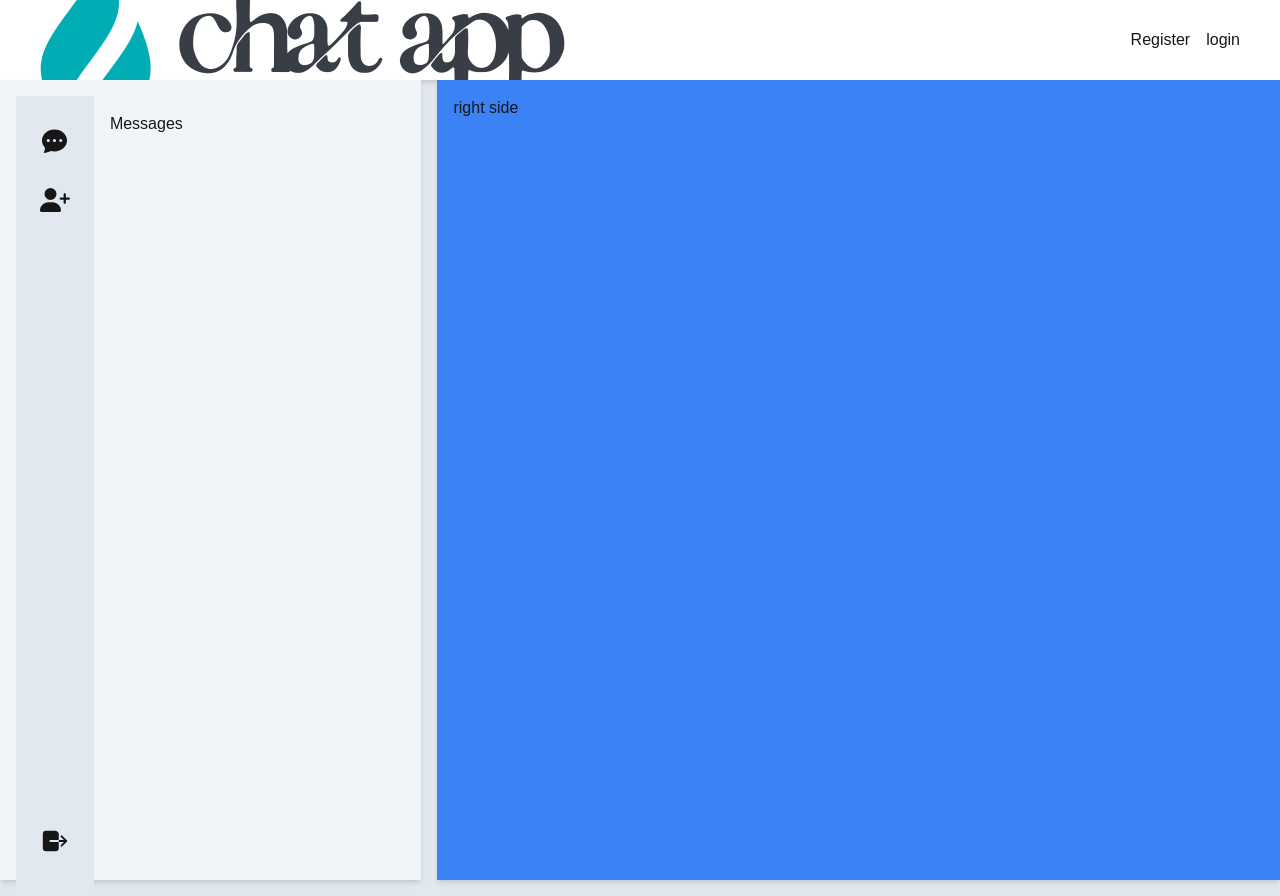
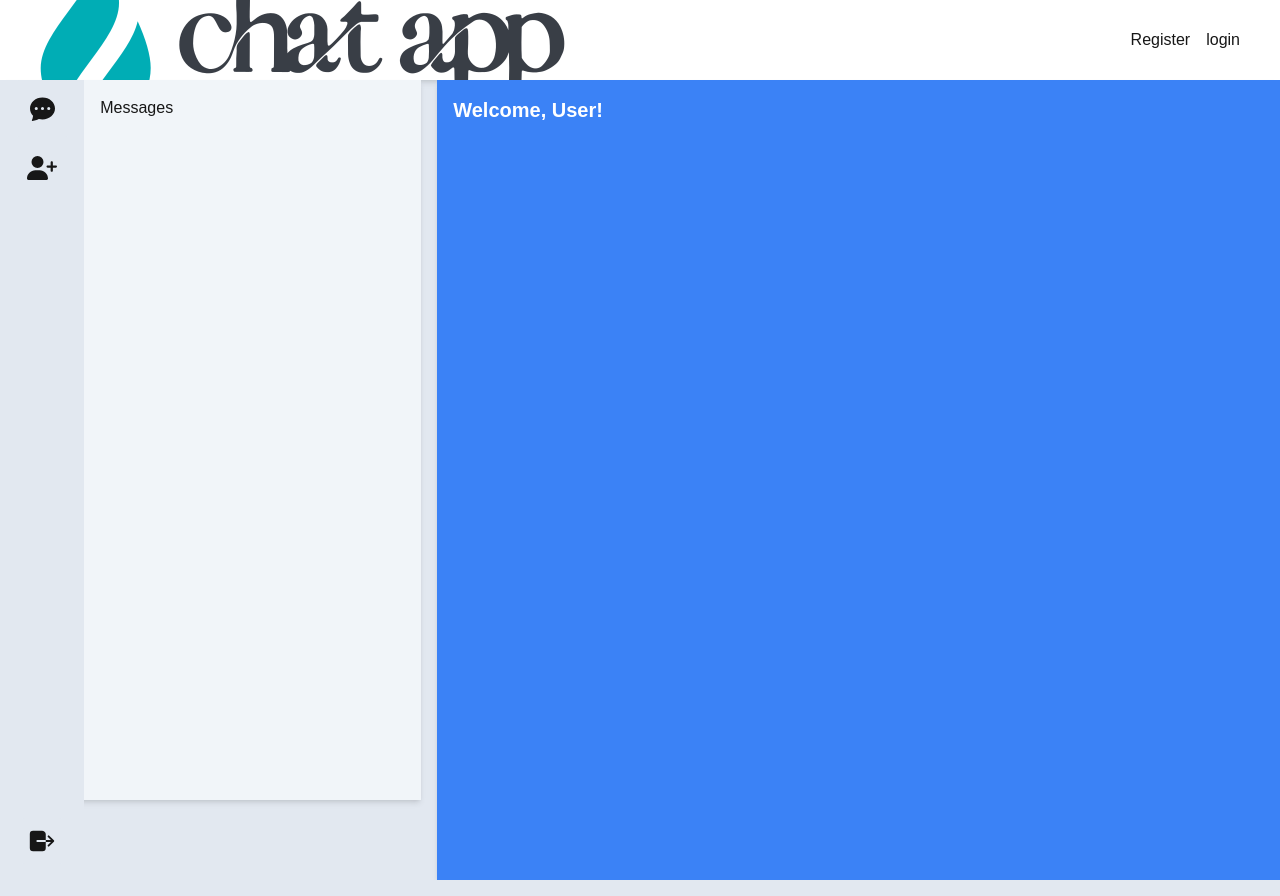
Before and after one commit to nevine1/chat-app-reduxt-tookit, a Next.js app in the folder client/: page /dashboard in a window 1280 px wide. Built offline with nearby package versions, Linux system fonts and the light colour scheme.

Commit message:
fixing the issue for displaying username

```diff
--- a/client/src/app/dashboard/page.js
+++ b/client/src/app/dashboard/page.js
@@ -1,28 +1,38 @@
 "use client"
-import { useEffect } from "react";
+import { useEffect, useState } from "react";
 import { useRouter } from "next/navigation";
 import SideBar from '../../components/messaging/SideBar'
-//import UserDetails from "@/components/UserDetails";
+import { useSelector } from 'react-redux'
+
 
 const page = () => {
+
+
     const router = useRouter();
+    const user = useSelector((state) => state.auth.user);
+    console.log("User in Dashboard:", user);
 
-    /* useEffect(() => {
-        const token = localStorage.getItem("token");
-        if (!token) {
-            router.push("/auth/login");
-        }
-    }, []); */
+    const profile_pic = user?.profile_pic ? `/assets/${user.profile_pic}` : "/assets/flower.jpg";
+    const userName = user?.name || "User";
 
     return (
-        <div className="flex flex-col sm:flex-row  h-screen gap-4">
-            <div className="w-full sm:w-1/3 bg-slate-100 p-4 shadow-md">
-                <SideBar/>
+        <div className="flex flex-col sm:flex-row h-screen gap-4">
+            <div className="w-full sm:w-1/3 h-[calc(100vh-5rem)] bg-slate-100 shadow-md">
+                <SideBar />
             </div>
-            <div className="w-full sm:w-2/3 bg-blue-500 p-4 shadow-md">right side</div>
+            <div className="w-full sm:w-2/3 bg-blue-500 p-4 shadow-md">
+                <h1 className="text-xl font-bold text-white">Welcome, { userName}!</h1>
+                {user?.profile_pic && (
+                    <img
+                        src={profile_pic}
+                        alt="Profile"
+                        className="w-20 h-20 rounded-full mt-4"
+                    />
+                )}
+            </div>
+        </div>
 
-        </div>
-    )
+            )
 };
 
 export default page;
--- a/client/src/components/Navbar.js
+++ b/client/src/components/Navbar.js
@@ -12,8 +12,8 @@ const Navbar = () => {
   const dispatch = useDispatch();
   const router = useRouter();
     const {user, token} = useSelector((state) => state.auth)
-  console.log("user details in the navbar", user)
-  console.log("user token in the navbar", token)
+  /* console.log("user details in the navbar", user)
+  console.log("user token in the navbar", token) */
 
   const handleLogout = () => {
 
--- a/client/src/components/auth/LoginByEmail.js
+++ b/client/src/components/auth/LoginByEmail.js
@@ -34,6 +34,7 @@ const LoginByEmail = () => {
         toast.error("Invalid response from server.")
       } else {
         dispatch(emailToLogin({ email: response.data.data.user.email }));
+        /* console.log("email response data, ", response.data) */
         dispatch(setSuccessMessage("Email is successfully verified."));
         toast.success("Email is successfully verified, proceed to login with password");
         router.push("/auth/password");
--- a/client/src/components/auth/LoginByPassword.js
+++ b/client/src/components/auth/LoginByPassword.js
@@ -26,9 +26,6 @@ const LoginByPassword = () => {
     const profile_pic = user?.profile_pic ? `/assets/${user.profile_pic}` : "/assets/flower.jpg";
     const storedEmail = user?.email || " "
 
-
-    const userName = storedEmail ? storedEmail.split('@')[0] : " User";
-
     const handleSubmit = async (e) => {
 
         e.preventDefault();
@@ -37,16 +34,24 @@ const LoginByPassword = () => {
         try {
             const URL = process.env.NEXT_PUBLIC_BACK_END_URL;
             const resp = await axios.post(`${URL}/users/loginPass`, {
-                email: storedEmail, // Using Redux state email
+                email: storedEmail,
                 password
             });
-
-            dispatch(setSuccessMessage("Logged in successfully"))
+            console.log("Response from Login By Password API:", resp.data);
+            dispatch(setSuccessMessage("Logged in successfully"));
             toast.success("Logged in successfully");
 
             if (resp.data.token) {
-                dispatch(passwordToLogin({ email: storedEmail, password, token: resp.data.token }));
-            }
+                dispatch(passwordToLogin({
+                    email: storedEmail,
+                    password,
+                    token: resp.data.token,
+                    user: {
+                        name: resp.data.user.name,
+                        profile_pic: resp.data.user.profile_pic,
+                    },
+                }));
+                }
 
             router.push('/dashboard');
 
@@ -64,7 +69,7 @@ const LoginByPassword = () => {
         <div className="flex justify-center items-center w-screen">
             <div className="flex flex-col justify-center items-center py-5 mt-[5%] w-[30%] lg:w-[30%] p-6 bg-white shadow-lg rounded-lg">
             {
-                 user && <h1 className="text-lg font-semibold mb-4 text-primary">Welcome {user.name || userName} </h1>
+                 user && <h1 className="text-lg font-semibold mb-4 text-primary">Welcome {user.name } </h1>
             }
 
                 {
--- a/client/src/components/messaging/SideBar.js
+++ b/client/src/components/messaging/SideBar.js
@@ -4,13 +4,16 @@ import { FaUserPlus } from "react-icons/fa6";
 import { IoLogOut } from "react-icons/io5";
 import { logOut } from '../../store/slices/auth/authSlice';
 import Link from 'next/link';
-import { useDispatch } from 'react-redux';
+import { useDispatch, useSelector } from 'react-redux';
 import { useRouter } from 'next/navigation'
 import {store} from '../../store/store'
 import { persistStore } from 'redux-persist';
+import Image from 'next/image'
 const SideBar = () => {
   const dispatch = useDispatch();
   const router = useRouter();
+
+
   const logout = () => {
     dispatch(logOut());
     const persistor = persistStore(store);
@@ -20,13 +23,14 @@ const SideBar = () => {
 
   return (
     <div className="flex flex-col sm:flex-row h-screen">
-      <div className="flex flex-col w-full sm:w-1/5 bg-slate-200 p-4 items-center justify-between">
+      <div className="flex flex-col w-full sm:w-1/5 bg-slate-200 items-center justify-between">
         <div className="flex flex-col items-center">
           <Link href="/" className="bg-slate-200 hover:bg-slate-400 p-4 mb-4 rounded-md flex justify-center items-center">
             <BsChatDotsFill size={25} />
           </Link>
           <div title="Add friend" className="mb-4 flex justify-center items-center">
             <FaUserPlus size={30} />
+
           </div>
         </div>
 
@@ -34,6 +38,14 @@ const SideBar = () => {
         <div className="flex-grow"></div>
 
         <div title="Logout" className="mb-4 flex justify-center items-center">
+          <button>
+            {/* <Image
+              src=
+              width={50}
+              height={50}
+              alt={user?.name}
+            /> */}
+          </button>
           <button
             onClick={logout}
             className="p-2 rounded-md bg-slate-200 hover:bg-slate-400">
--- a/client/src/store/slices/auth/authSlice.js
+++ b/client/src/store/slices/auth/authSlice.js
@@ -6,13 +6,12 @@ const initialState = {
     name: "",
     email: "",
     password: "",
-      profile_pic: ""
+    profile_pic: "",
         },
-
         token: null,
         isLoading: false,
         errorMessage: "",
-    successMessage : "",
+        successMessage: "",
   }
 const authSlice = createSlice({
     name: "auth",
@@ -32,22 +31,35 @@ const authSlice = createSlice({
           setSuccessMessage: (state, action) => {
             state.successMessage = action.payload;
       },
+
       emailToLogin: (state, action) => {
+        console.log("recieved paylod for email login", action.payload);
           if (!action.payload || !action.payload.email) return;
               state.user.email = action.payload.email;
               state.errorMessage = null;
               state.successMessage = "Email is successfully verified.";
+
         },
 
         passwordToLogin : (state, action ) => {
-          const { email, password , token} = action.payload;
+          /* const { email, password , token} = action.payload;
           if(email ){
             state.user.email = email;
             state.user.password = password;
+
             state.token = token;
             state.successMessage = "Password is successfully verified.";
-          }
+          } */
+
+          console.log("Received payload:", action.payload);
+            console.log("Before update:", JSON.parse(JSON.stringify(state)));
+
+            state.user = action.payload.user;
+            state.token = action.payload.token;
+
+            console.log("Updated Redux state:", JSON.parse(JSON.stringify(state)));
         },
+
       logOut: (state) => {
 
         state.user = { name: "", email: "", password: "", profile_pic: "" };
```
Also changed, not shown: 2 other files (tests, documents, lock files or other folders). Lines whose indentation alone changed are shown as unchanged.
